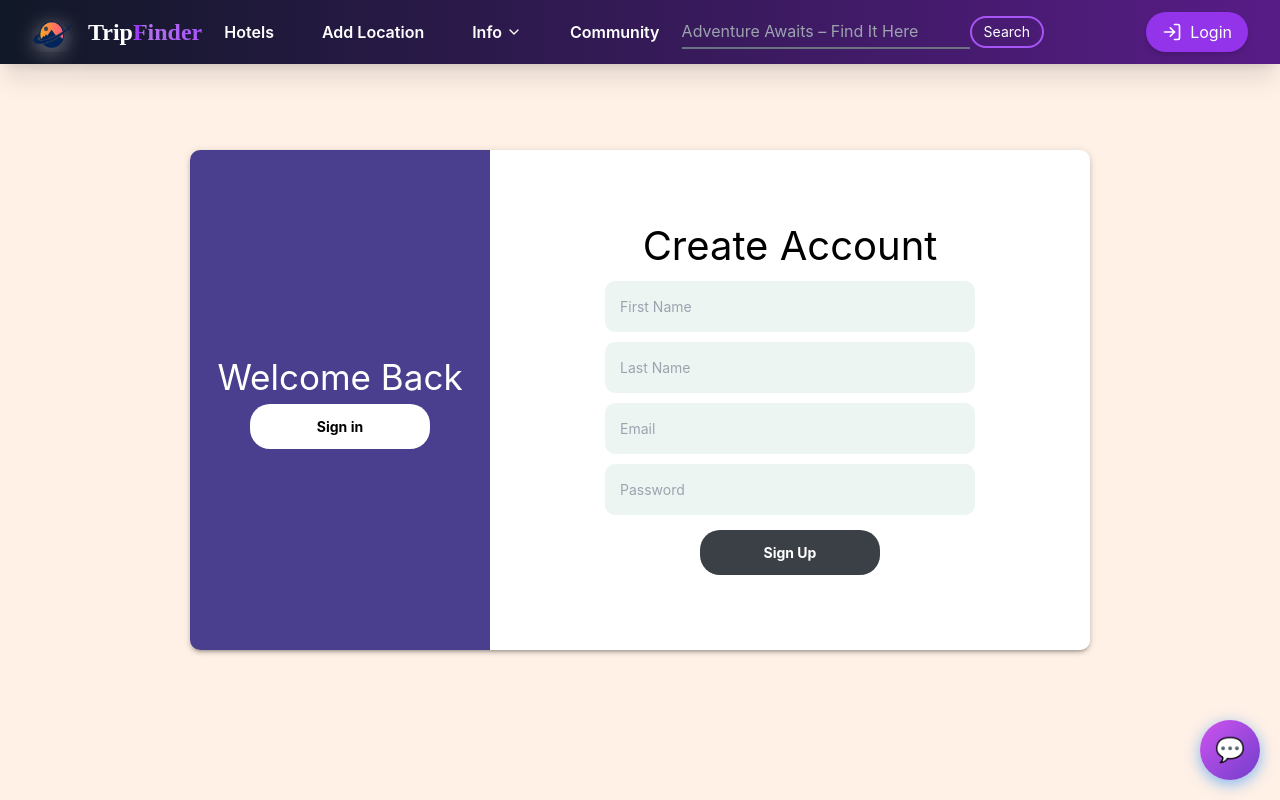
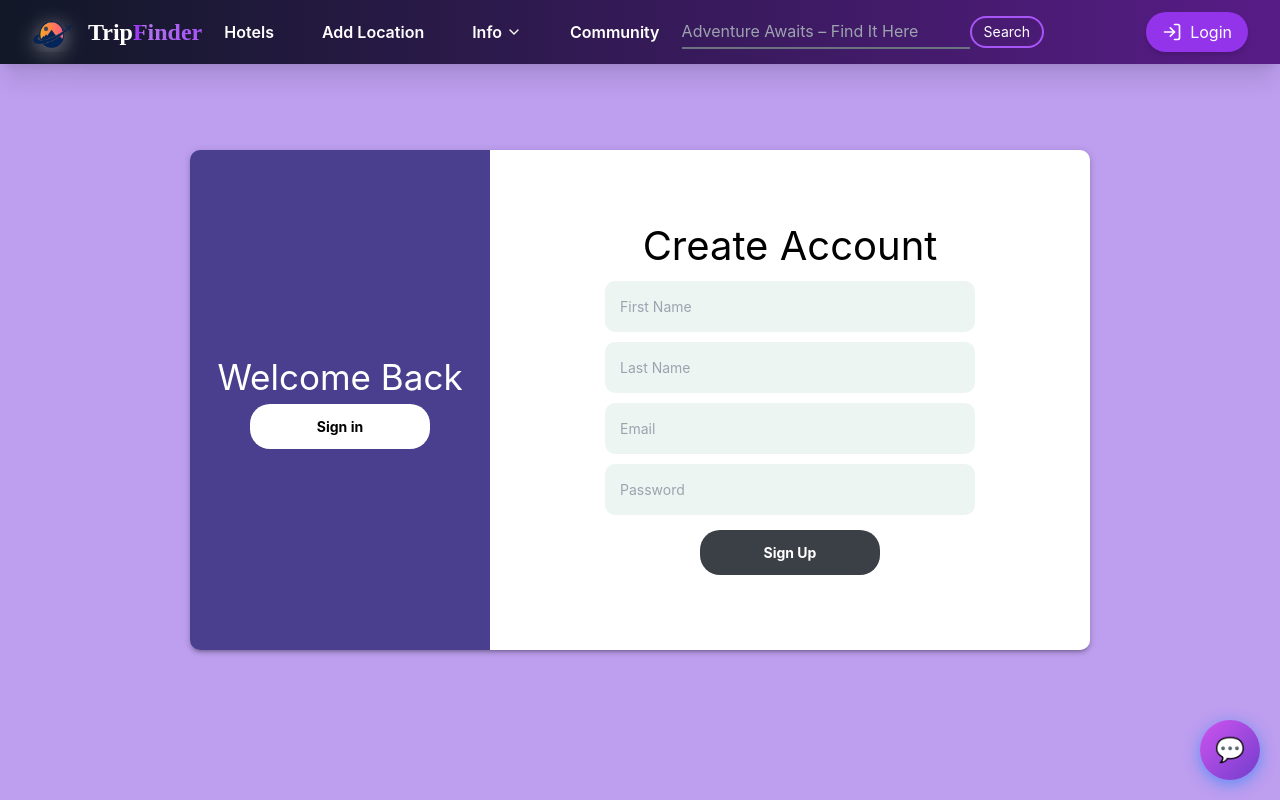
Before and after one commit to Piyush11204/TripFinder, a React (Create React App) app in the folder client/: page /signup in a window 1280 px wide. Shown: the top 800 px of the page. Built offline with nearby package versions, Linux system fonts and the light colour scheme; a web font is replaced by a local one.

Commit message:
Refactor App.js to remove admin-specific routes for non-admin users

```diff
--- a/client/src/App.js
+++ b/client/src/App.js
@@ -69,7 +69,7 @@ function App() {
             )}
 
             {/* Admin-specific routes */}
-            {user && role === 'admin' ? (
+            {user ? (
                 <>
                     <Route path="/admin" element={<Admin />} />
                     <Route path="/dashboard" element={<Dashboard />} />
--- a/client/src/Pages/LocationPage/LocationPage.jsx
+++ b/client/src/Pages/LocationPage/LocationPage.jsx
@@ -132,14 +132,14 @@ const LocationPage = () => {
             </div>
           </section>
         </div>
-        <div className="flex justify-center gap-4 mt-8">
+        {/* <div className="flex justify-center gap-4 mt-8">
           <button className="bg-gray-800 text-white rounded-md px-6 py-2 hover:bg-gray-700" onClick={handleBackClick}>
             Back
           </button>
           <button className="bg-orange-500 text-white rounded-md px-6 py-2 hover:bg-orange-400" onClick={handleAddToWishList}>
             Add to Wish List
           </button>
-        </div>
+        </div> */}
         <hr className='border-2' />
 
         {/* Recommendations Carousel */}
--- a/client/src/Pages/Singup/styles.module.css
+++ b/client/src/Pages/Singup/styles.module.css
@@ -3,7 +3,7 @@
 .signup_container {
     width: 100%;
     min-height: 100vh;
-    background: #fff1e6;
+    background: #bd9eef;
     display: flex;
     align-items: center;
     justify-content: center;
```
